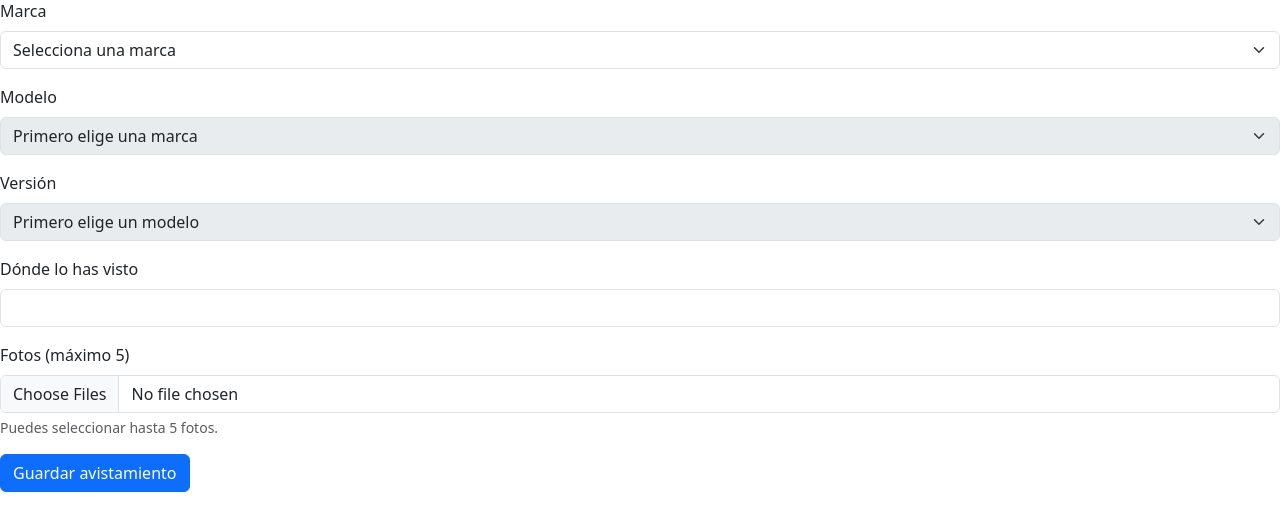
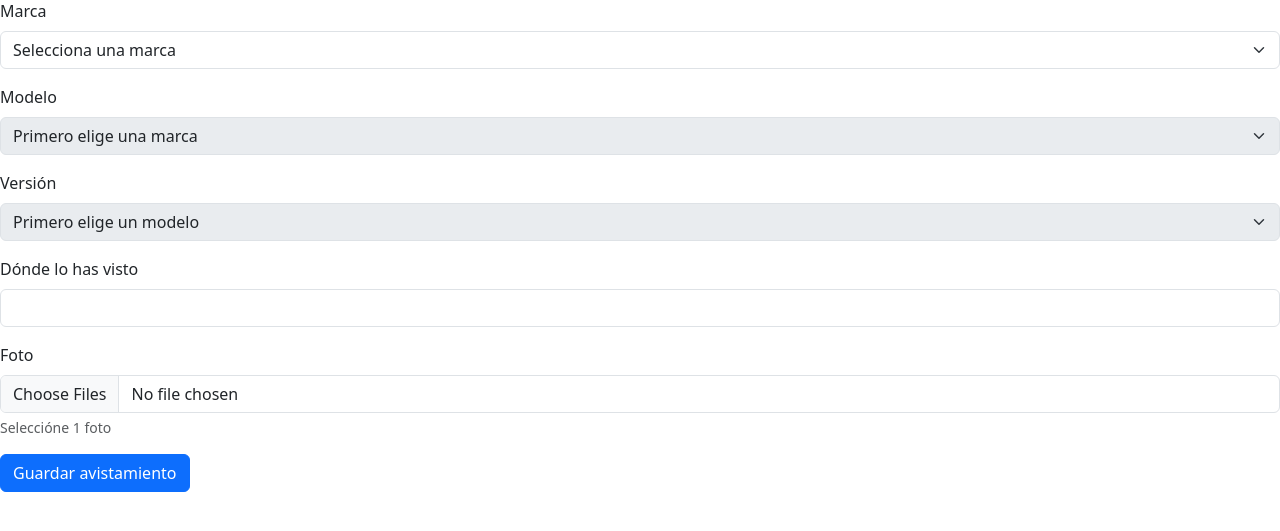
Before and after one commit to Athomicos/CarDex, a Flask app: page /add_car in a window 1280 px wide. Shown: the part 67-598 px from the top of the page. Run offline with Flask 3, Linux system fonts and the light colour scheme; the visitor is signed in with stand-in values (Sample User, id 1); some libraries are stand-ins or nearby versions.

Commit message:
Changed max photos information. Now is only 1 photo

```diff
--- a/templates/add_car.html
+++ b/templates/add_car.html
@@ -38,7 +38,7 @@
     <!-- ... tus 3 selects y el input de ubicación ya existentes ... -->
 
     <div class="mb-3">
-        <label for="fotos" class="form-label">Fotos (máximo 5)</label>
+        <label for="fotos" class="form-label">Foto</label>
         <input
             type="file"
             id="fotos"
@@ -47,7 +47,7 @@
             multiple
             class="form-control"
         >
-        <div class="form-text">Puedes seleccionar hasta 5 fotos.</div>
+        <div class="form-text">Seleccióne 1 foto</div>
     </div>
 
     <button type="submit" class="btn btn-primary">Guardar avistamiento</button>
```
